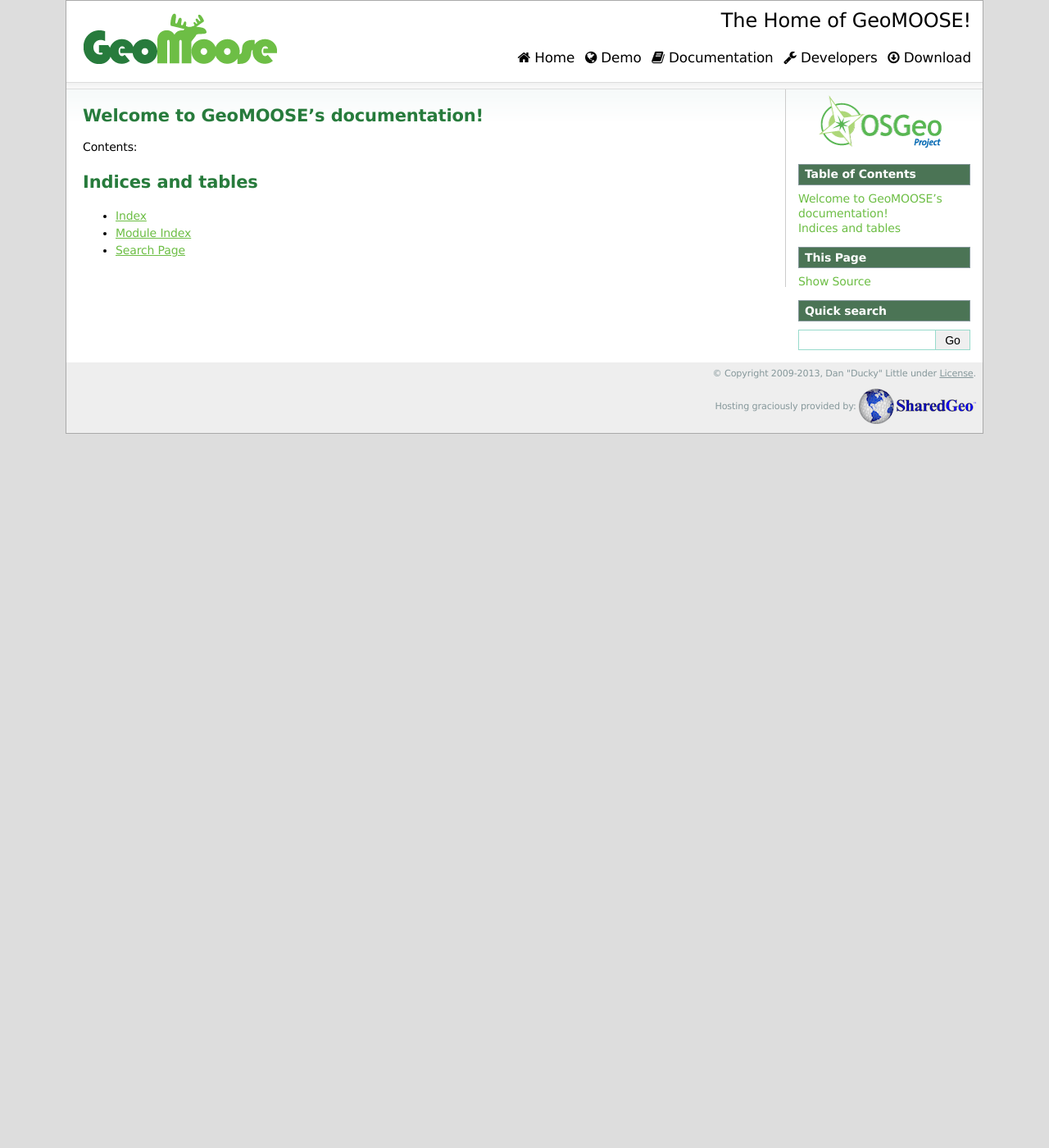
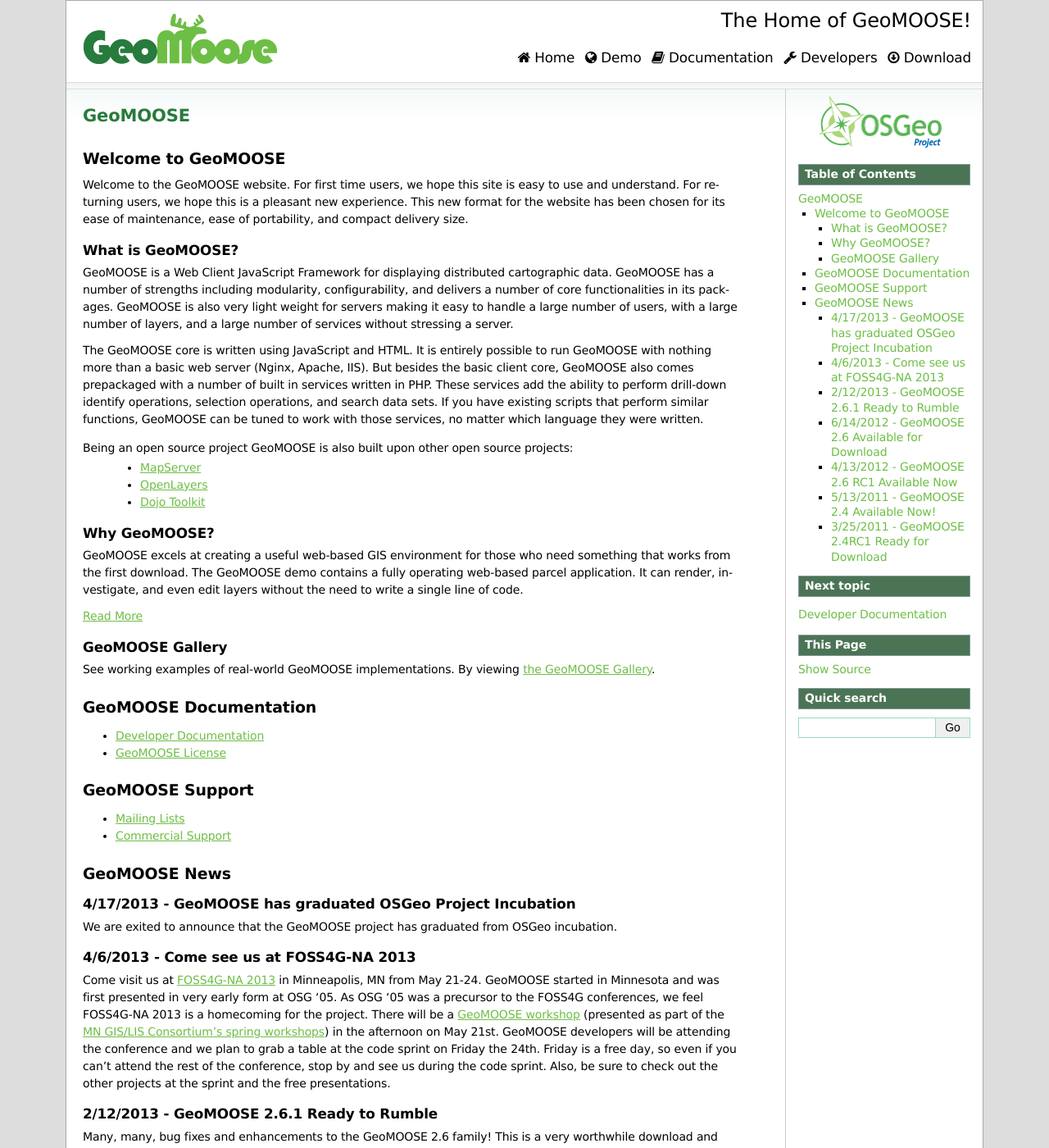
Before and after one commit to herambchaudhari4121/geomoose-website, a Sphinx documentation site: the page built from source/index.rst, in a window 1280 px wide and 1400 px high. Shown: the whole window at 82% size. Built offline with Sphinx 7.4.7, drawn with Linux system fonts in a browser that asks for light colours; some of the changed text lies outside the part shown.

Commit message:
Import/cleanup project docs for website.

```diff
--- a/source/developer/index.rst
+++ b/source/developer/index.rst
@@ -23,6 +23,12 @@
 Version specific API documentation is included with each install.
 
 
+How To's
+--------
+.. toctree::
+	:maxdepth: 1
+
+	release
 
 RFCs
 -----
--- a/source/index.rst
+++ b/source/index.rst
@@ -1,21 +1,57 @@
-.. GeoMOOSE documentation master file, created by
-   sphinx-quickstart on Mon Aug 19 11:13:39 2013.
-   You can adapt this file completely to your liking, but it should at least
-   contain the root `toctree` directive.
+GeoMOOSE
+********
 
-Welcome to GeoMOOSE's documentation!
-====================================
+Welcome to GeoMOOSE
+===================
 
-Contents:
+Welcome to the GeoMOOSE website.  For first time users, we hope this site is easy to use and understand.  For returning users, we hope this is a pleasant new experience.  This new format for the website has been chosen for its ease of maintenance, ease of portability, and compact delivery size.
+
+What is GeoMOOSE?
+-----------------
+GeoMOOSE is a Web Client JavaScript Framework for displaying distributed cartographic data.  GeoMOOSE has a number of strengths including modularity, configurability, and delivers a number of core functionalities in its packages.  GeoMOOSE is also very light weight for servers making it easy to handle a large number of users, with a large number of layers, and a large number of services without stressing a server.
+
+The GeoMOOSE core is written using JavaScript and HTML.  It is entirely possible to run GeoMOOSE with nothing more than a basic web server (Nginx, Apache, IIS).  But besides the basic client core, GeoMOOSE also comes prepackaged with a number of built in services written in PHP.  These services add the ability to perform drill-down identify operations, selection operations, and search data sets.  If you have existing scripts that perform similar functions, GeoMOOSE can be tuned to work with those services, no matter which language they were written.
+
+Being an open source project GeoMOOSE is also built upon other open source projects:
+	* `MapServer <http://www.mapserver.org>`_
+	* `OpenLayers <http://www.openlayers.org>`_
+	* `Dojo Toolkit <http://dojotoolkit.org>`_
+
+
+Why GeoMOOSE?
+-------------
+
+.. only:: html
+
+	.. include:: info/why_abstract.rst
+
+	:doc:`Read More <info/why>`
+
+.. only:: not html
+
+	.. include:: info/why_text.rst
+
+
+GeoMOOSE Gallery
+----------------
+
+See working examples of real-world GeoMOOSE implementations. By viewing `the GeoMOOSE Gallery <http://www.geomoose.org/wiki/index.php/GeoMOOSE_Gallery>`_.
+
+GeoMOOSE Documentation
+======================
+.. toctree::
+	:maxdepth: 1
+
+	developer/index
+	info/license
+
+GeoMOOSE Support
+================
 
 .. toctree::
-   :maxdepth: 2
+	:maxdepth: 1
 
+	info/mailing_lists
+	info/commercial_support
 
-
-Indices and tables
-==================
-
-* :ref:`genindex`
-* :ref:`modindex`
-* :ref:`search`
+.. include:: news.rst
--- /dev/null
+++ b/source/info/old_news.rst
@@ -0,0 +1,31 @@
+Older News
+=============
+
+2/18/2010 - GeoMOOSE 2.2 Officially Released
+^^^^^^^^^^^^^^^^^^^^^^^^^^^^^^^^^^^^^^^^^^^^^
+The offical GeoMOOSE 2.2 Release has arrived!  This is the version is worth the upgrade from any 1.X series of GeoMOOSE installations.  View the full release notes: :doc:`../releases/2.2`.
+
+2/3/2010 - NEW WEBSITE!
+^^^^^^^^^^^^^^^^^^^^^^^
+The new website is much improved:
+ * We have live demos.
+ * A new Gallery!
+ * A new Trac ticketing system that allows any GeoMOOSE user to submit a ticket to GeoMOOSE developers.
+
+2/3/2010 - GeoMOOSE 2.2 RC1 Released
+^^^^^^^^^^^^^^^^^^^^^^^^^^^^^^^^^^^^
+This is THE real 2.2 update.  This is the first RC, we will take another week for bugs to be filed in the new Trac system. View the :doc:`../releases/2.2` and check out all the new features!
+
+
+10/9/2009 - GeoMOOSE 2.0.1 Released
+^^^^^^^^^^^^^^^^^^^^^^^^^^^^^^^^^^^
+Great update! Download and Install! View The :doc:`../releases/2.0.1`.
+
+8/20/2009 - Updated Documentation
+^^^^^^^^^^^^^^^^^^^^^^^^^^^^^^^^^
+We've added some important new documentation.  UN*X installation instructions (for packages starting with 2.0.1) and a comprehensive list of configuration options that can be set in the mapbook.  Check 'em out!
+
+7/21/2009 - GeoMOOSE 2.0 Released
+^^^^^^^^^^^^^^^^^^^^^^^^^^^^^^^^^
+
+GeoMOOSE 2.0 released! See downloads to get your copy.  Also, we've rolled out this shiney new website!
--- /dev/null
+++ b/source/info/why_abstract.rst
@@ -0,0 +1 @@
+GeoMOOSE excels at creating a useful web-based GIS environment for those who need something that works from the first download. The GeoMOOSE demo contains a fully operating web-based parcel application.  It can render, investigate, and even edit layers without the need to write a single line of code.
--- /dev/null
+++ b/source/info/why_text.rst
@@ -0,0 +1,9 @@
+.. include:: /info/why_abstract.rst
+
+The GeoMOOSE demo shows rendering parcels in the popular spherical mercator projection.  These parcels are coming from a shape-file which is stored in UTM-15N.  It also demonstrates how to re-project a local WMS service from native coordinates into spherical mercator.  This allows users to compare local data seamlessly with popular web mapping services such as Google, Bing, and MapQuest.  These are some of the most common tasks performed with MapServer and GeoMOOSE includes real, working, and practical examples.
+
+Beyond rendering, gaining information on a dataset is an important every day use of a Web GIS.  GeoMOOSE includes all of the basic tools for traditional selection, identification, and searching on a dataset.  However, GeoMOOSE's functionality is not limited by those services.  To power that functionality we have developed a power service-based architecture that users can use to create their own custom scripts in any language.
+
+As of the 2.6 version, GeoMOOSE includes new powerful vector capabilities.  While not seen in the default demo, GeoMOOSE can work with a WFS-T server to create, edit, and delete features in a dataset.  The styling is defined in the GeoMOOSE mapbook and the layers can even be printed to a PDF!
+
+Finally, GeoMOOSE is designed with lightweight-extensibility in mind.  There are a myriad of custom configuration options, a highly flexible services architecture, and a powerful user-extension model.  GeoMOOSE can create powerful web GIS applications for those with no programming knowledge and provides an astounding platform for those willing to write some code.
--- /dev/null
+++ b/source/news.rst
@@ -0,0 +1,52 @@
+GeoMOOSE News
+=============
+
+4/17/2013 - GeoMOOSE has graduated OSGeo Project Incubation
+-----------------------------------------------------------
+We are exited to announce that the GeoMOOSE project has graduated from
+OSGeo incubation.
+
+4/6/2013 - Come see us at FOSS4G-NA 2013
+----------------------------------------
+
+Come visit us at `FOSS4G-NA 2013 <http://foss4g-na.org>`_ in Minneapolis, MN
+from May 21-24.  GeoMOOSE started in Minnesota and was first presented in very
+early form at OSG '05.  As OSG '05 was a precursor to the FOSS4G conferences,
+we feel FOSS4G-NA 2013 is a homecoming for the project.  There will be a
+`GeoMOOSE workshop <https://m360.mngislis.org/event/session.aspx?id=86848>`_
+(presented as part of the `MN GIS/LIS Consortium's spring workshops
+<https://m360.mngislis.org/event.aspx?eventID=76603>`_) in the afternoon on May
+21st.  GeoMOOSE developers will be  attending the conference and we plan to
+grab a table at the code sprint on Friday the 24th.  Friday is a free day, so
+even if you can't attend the rest of the conference, stop by and see us during
+the code sprint. Also, be sure to check out the other projects at the sprint
+and the free presentations.
+
+2/12/2013 - GeoMOOSE 2.6.1 Ready to Rumble
+------------------------------------------
+Many, many, bug fixes and enhancements to the GeoMOOSE 2.6 family! This is a very worthwhile download and smoothes out a number of the quirks with GeoMOOSE 2.6.  Check it out now! :ref:`download` and :ref:`2.6.1_Release` notes.
+
+6/14/2012 - GeoMOOSE 2.6 Available for Download
+-----------------------------------------------
+Two months of testing completed, GeoMOOSE 2.6.0 is ready! Complete with Dojo integration and an updated OpenLayers!  :ref:`download` and :ref:`2.6_Release`  notes.
+
+4/13/2012 - GeoMOOSE 2.6 RC1 Available Now
+------------------------------------------
+After nearly a year of development the new GeoMOOSE is here! The website has been updated with the new GeoMOOSE logo and the documentation is updating to include all of the new 2.6 features.  For some assistance on the differences between 2.4 and 2.6 please visit :ref:`2.6_Release`
+
+5/13/2011 - GeoMOOSE 2.4 Available Now!
+---------------------------------------
+Two months of testing completed, GeoMOOSE 2.4 is ready for download!  Check the downloads page for the latest updates!  :ref:`2.4_Release`
+
+
+3/25/2011 - GeoMOOSE 2.4RC1 Ready for Download
+----------------------------------------------
+After over a year we have assembled the first release candidate for GeoMOOSE 2.4.  This integrates a lot of minor enhancements and fixes that have been contributed to the code, please download and test!
+
+.. only:: html
+
+	:doc:`info/old_news`
+
+.. only:: not html
+
+	.. include:: info/old_news.rst
```
Also changed, not shown: source/developer/release.rst (added, +109 -0 lines), source/documentation.rst (+5 -5 lines), source/download.rst (+12 -7 lines), source/info/commercial_support.rst (added, +16 -0 lines), source/info/license.rst (added, +32 -0 lines), source/info/mailing_lists.rst (added, +12 -0 lines), source/info/why.rst (added, +9 -0 lines), source/releases/2.0.1.rst (added, +29 -0 lines), source/releases/2.2.rst (added, +21 -0 lines), source/releases/2.4.rst (added, +23 -0 lines), source/releases/2.6.1.rst (added, +16 -0 lines), source/releases/2.6.rst (added, +83 -0 lines).
